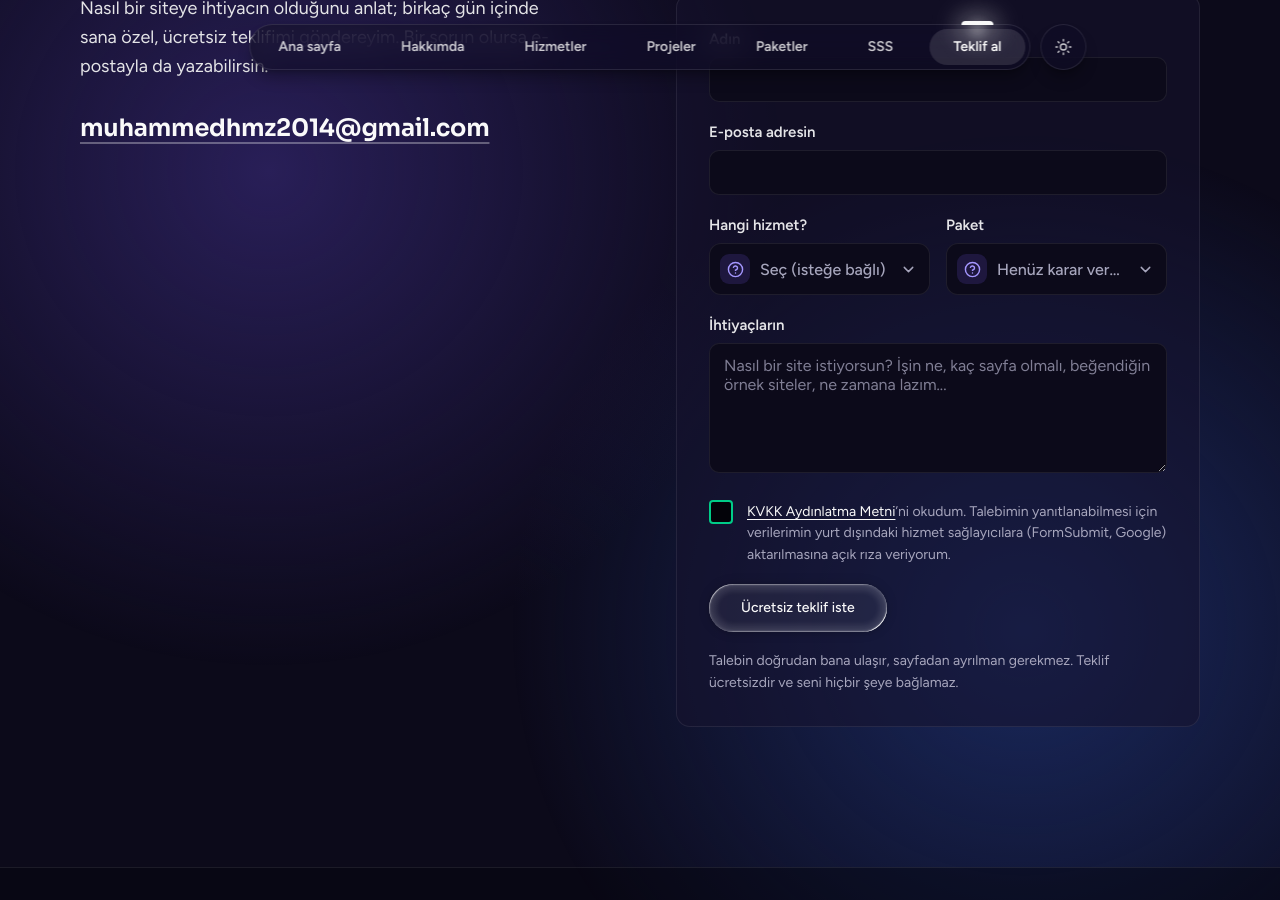
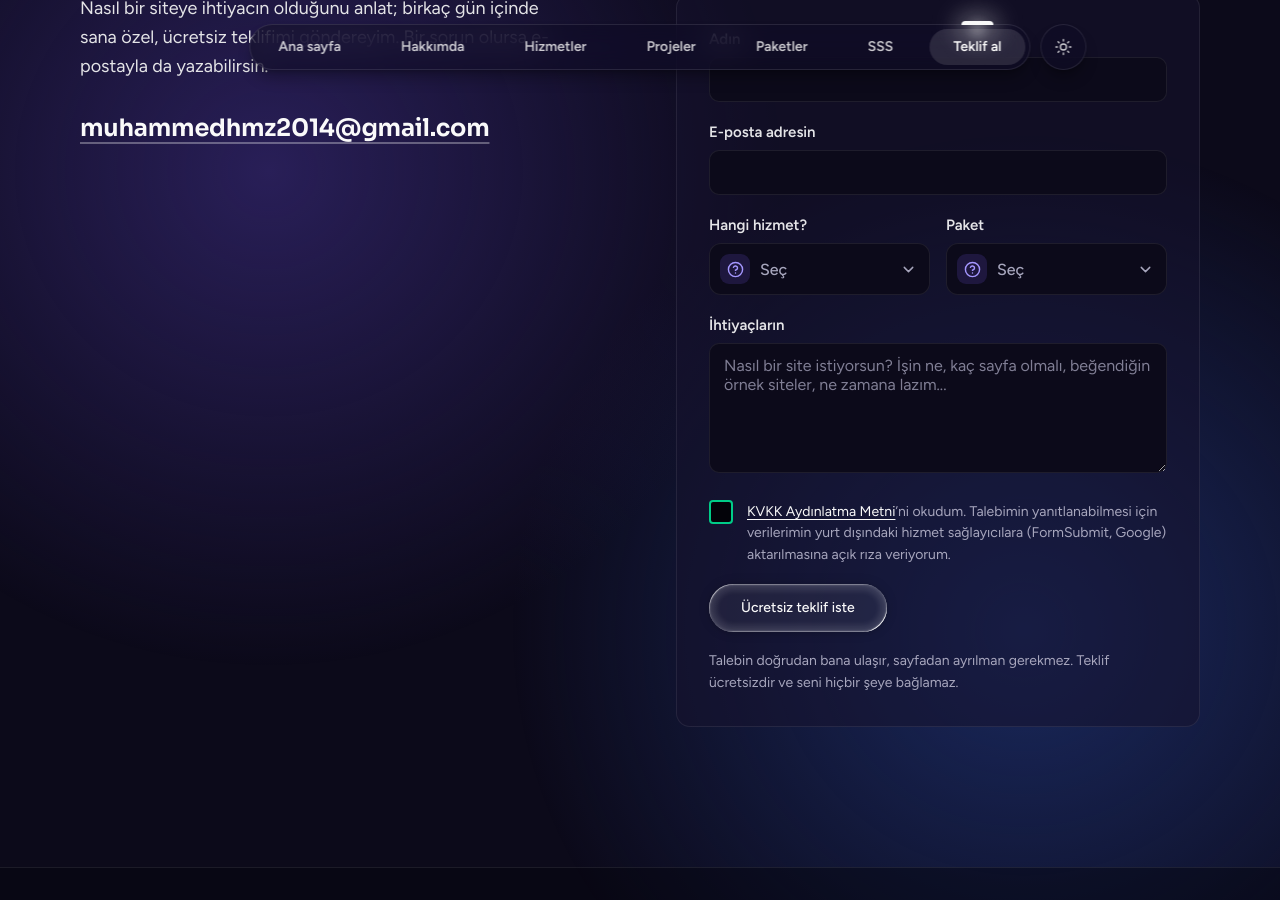
Before and after one commit to MuhammedHmz1453/MuhammedHmz1453.github.io, a Jekyll site: the page built from index.html, in a window 1280 px wide and 900 px high, scrolled down 5439 px. Built offline with Jekyll 4.4.1, drawn with Linux system fonts in a browser that asks for light colours; part of the change alters nothing that is shown.

Commit message:
Seçim kutularında Diğer ve Henüz karar vermedim kaldırıldı; seçim yoksa Seç yazar
Co-Authored-By: Claude Opus 5.5 <noreply@anthropic.com>
Claude-Session: https://claude.ai/code/session_015cD98G2LMLwpiJcFaBPEqb

```diff
--- a/index.html
+++ b/index.html
@@ -484,17 +484,16 @@
             <div class="field">
               <label for="f-hizmet">Hangi hizmet?</label>
               <select id="f-hizmet" name="hizmet">
-                <option value="">Seç (isteğe bağlı)</option>
+                <option value="">Seç</option>
                 {%- for sv in hz.liste %}
                 <option data-ikon="{{ sv.ikon | escape }}">{{ sv.ad | escape }}</option>
                 {%- endfor %}
-                <option>Diğer</option>
               </select>
             </div>
             <div class="field">
               <label for="f-paket">Paket</label>
               <select id="f-paket" name="paket">
-                <option value="">Henüz karar vermedim</option>
+                <option value="">Seç</option>
                 {%- for pk in fy.paketler %}
                 <option value="{{ pk.ad | escape }}" data-fiyat="{{ pk.fiyat | escape }}">{{ pk.ad | escape }}{% if pk.fiyat and pk.fiyat != "" %} · {{ pk.fiyat | escape }}{% endif %}</option>
                 {%- endfor %}
--- a/js/main.js
+++ b/js/main.js
@@ -256,8 +256,8 @@ function setupContactForm() {
         body: JSON.stringify({
           Ad: name,
           email,
-          Hizmet: (form.hizmet && form.hizmet.value) || 'Belirtilmedi',
-          Paket: (form.paket && form.paket.value) || 'Henüz karar vermedi',
+          Hizmet: (form.hizmet && form.hizmet.value) || 'Seçilmedi',
+          Paket: (form.paket && form.paket.value) || 'Seçilmedi',
           'İhtiyaçlar': message,
           'KVKK onayı': `Aydınlatma metni okundu, yurt dışına aktarıma açık rıza verildi (${new Date().toLocaleString('tr-TR')})`,
           _replyto: email,
@@ -576,7 +576,6 @@ const SELECT_IKONLARI = {
   eticaret: '<circle cx="8" cy="21" r="1"/><circle cx="19" cy="21" r="1"/><path d="M2.05 2.05h2l2.66 12.42a2 2 0 0 0 2 1.58h9.78a2 2 0 0 0 1.95-1.57l1.65-7.43H5.12"/>',
   isletme: '<path d="m2 7 4.41-4.41A2 2 0 0 1 7.83 2h8.34a2 2 0 0 1 1.42.59L22 7"/><path d="M4 12v8a2 2 0 0 0 2 2h12a2 2 0 0 0 2-2v-8"/><path d="M15 22v-4a2 2 0 0 0-2-2h-2a2 2 0 0 0-2 2v4"/><path d="M2 7h20"/>',
   yenileme: '<path d="M3 12a9 9 0 0 1 9-9 9.75 9.75 0 0 1 6.74 2.74L21 8"/><path d="M21 3v5h-5"/><path d="M21 12a9 9 0 0 1-9 9 9.75 9.75 0 0 1-6.74-2.74L3 16"/><path d="M8 16H3v5"/>',
-  diger: '<circle cx="12" cy="12" r="10"/><path d="M8 12h.01M12 12h.01M16 12h.01"/>',
   paket: '<path d="M11 21.73a2 2 0 0 0 2 0l7-4A2 2 0 0 0 21 16V8a2 2 0 0 0-1-1.73l-7-4a2 2 0 0 0-2 0l-7 4A2 2 0 0 0 3 8v8a2 2 0 0 0 1 1.73z"/><path d="M12 22V12M3.29 7 12 12l8.71-5"/>',
   bos: '<circle cx="12" cy="12" r="10"/><path d="M9.09 9a3 3 0 0 1 5.83 1c0 2-3 3-3 3M12 17h.01"/>',
 };
@@ -610,10 +609,11 @@ function setupSelects() {
       const li = document.createElement('li');
       li.id = `${select.id}-sec-${i}`;
       li.className = 'dd__opt' + (o.value === '' ? ' dd__opt--bos' : '');
+      if (o.value === '') li.hidden = true; // "Seç" yalnızca kutuda yazar, listede seçenek olarak çıkmaz
       li.setAttribute('role', 'option');
       li.dataset.value = o.value;
       const isPaket = select.name === 'paket';
-      const ikon = o.value === '' ? 'bos' : (o.dataset.ikon || (o.text === 'Diğer' ? 'diger' : (isPaket ? 'paket' : 'paket')));
+      const ikon = o.value === '' ? 'bos' : (o.dataset.ikon || 'paket');
       const ad = isPaket && o.value ? o.value : o.text;
       li.innerHTML = `<span class="dd__icon">${svgIkon(ikon)}</span><span class="dd__text">${ad}</span>`
         + (o.dataset.fiyat ? `<span class="dd__price">${o.dataset.fiyat}</span>` : '')
@@ -637,8 +637,9 @@ function setupSelects() {
         + '<svg class="dd__chev" viewBox="0 0 24 24" aria-hidden="true"><path d="m6 9 6 6 6-6"/></svg>';
       opts.forEach((li, k) => li.setAttribute('aria-selected', String(k === i)));
     };
+    const ilk = opts.findIndex((li) => !li.hidden);
     const setActive = (i) => {
-      active = Math.max(0, Math.min(opts.length - 1, i));
+      active = Math.max(ilk, Math.min(opts.length - 1, i));
       opts.forEach((li, k) => li.classList.toggle('is-active', k === active));
       list.setAttribute('aria-activedescendant', opts[active].id);
       opts[active].scrollIntoView({ block: 'nearest' });
@@ -686,7 +687,7 @@ function setupSelects() {
     list.addEventListener('keydown', (e) => {
       if (e.key === 'ArrowDown') { e.preventDefault(); setActive(active + 1); }
       else if (e.key === 'ArrowUp') { e.preventDefault(); setActive(active - 1); }
-      else if (e.key === 'Home') { e.preventDefault(); setActive(0); }
+      else if (e.key === 'Home') { e.preventDefault(); setActive(ilk); }
       else if (e.key === 'End') { e.preventDefault(); setActive(opts.length - 1); }
       else if (e.key === 'Enter' || e.key === ' ') { e.preventDefault(); choose(active); }
       else if (e.key === 'Escape') { e.preventDefault(); close(); }
@@ -695,7 +696,7 @@ function setupSelects() {
         const now = Date.now();
         aranan = (now - aramaZamani > 700 ? '' : aranan) + e.key.toLocaleLowerCase('tr');
         aramaZamani = now;
-        const k = opts.findIndex((li) => li.textContent.trim().toLocaleLowerCase('tr').startsWith(aranan));
+        const k = opts.findIndex((li) => !li.hidden && li.textContent.trim().toLocaleLowerCase('tr').startsWith(aranan));
         if (k >= 0) setActive(k);
       }
     });
```
